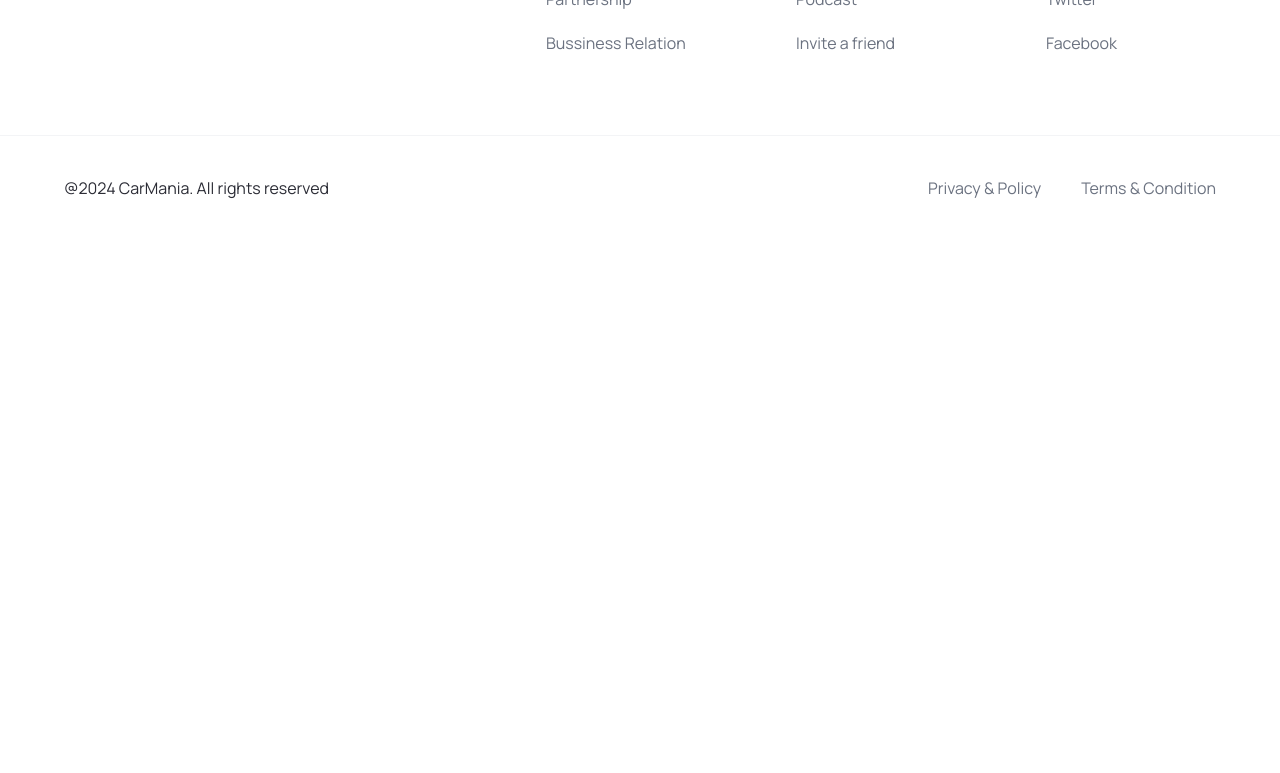
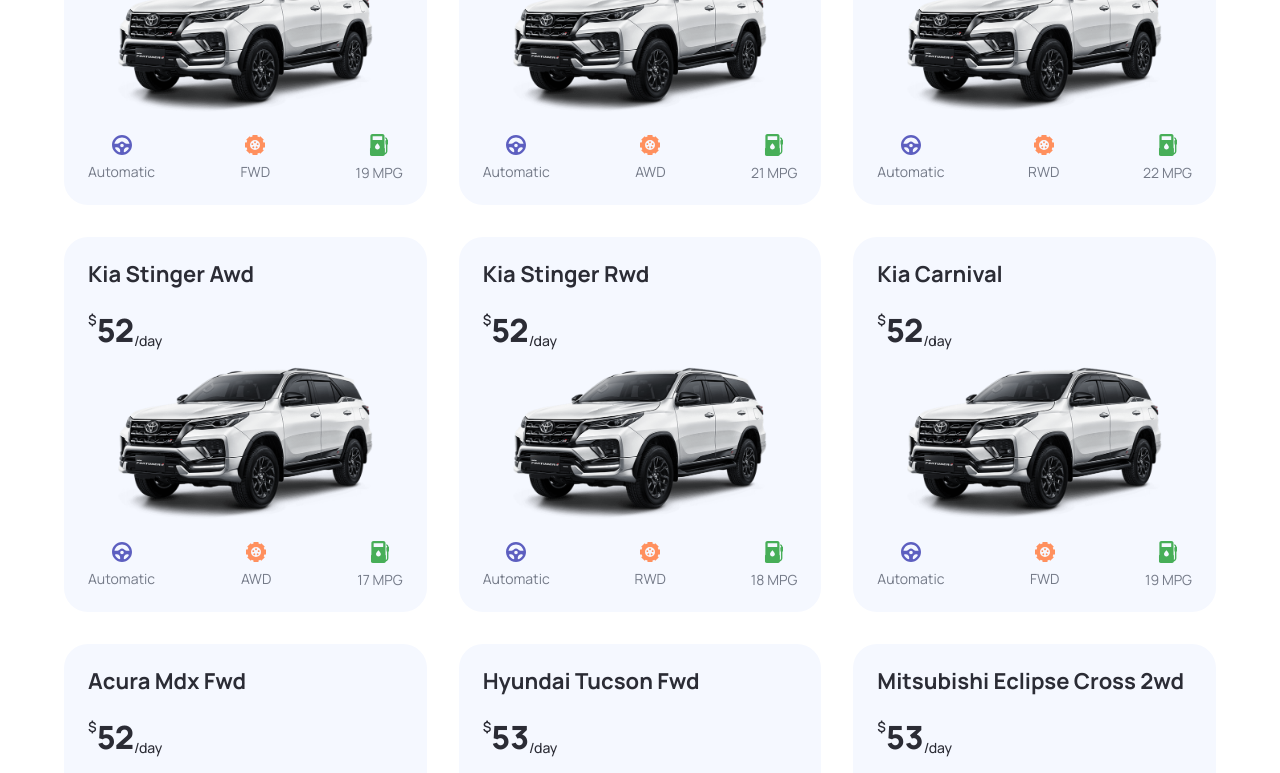
Before and after one commit to dsac147/CarMania, a Next.js app: page / in a window 1280 px wide. Shown: the part 1260-2033 px from the top of the page. Before the commit the page ends 1500 px from the top, so only its background shows below. Built offline with nearby package versions, Linux system fonts and the light colour scheme.

Commit message:
feat: Add car card component

```diff
--- a/app/page.tsx
+++ b/app/page.tsx
@@ -1,8 +1,165 @@
 import Image from "next/image";
 
-import { Hero, SearchBar } from "@/components";
+import { Hero, SearchBar , CarCard } from "@/components";
+import { fetchCars } from "@/utils";
+import { HomeProps } from "@/types";
 
-export default function Home() {
+export default async function Home({ searchParams }: HomeProps) {
+  // const allCars = await fetchCars({
+  //   manufacturer: searchParams.manufacturer || "",
+  //   year: searchParams.year || 2022,
+  //   fuel: searchParams.fuel || "",
+  //   limit: searchParams.limit || 10,
+  //   model: searchParams.model || "",
+  // });
+
+  // console.log(allCars);
+
+  const allCars = [
+    {
+      city_mpg: 19,
+      class: "minivan",
+      combination_mpg: 22,
+      cylinders: 6,
+      displacement: 3.5,
+      drive: "fwd",
+      fuel_type: "gas",
+      highway_mpg: 28,
+      make: "honda",
+      model: "odyssey",
+      transmission: "a",
+      year: 2022,
+    },
+    {
+      city_mpg: 21,
+      class: "midsize car",
+      combination_mpg: 24,
+      cylinders: 4,
+      displacement: 2.5,
+      drive: "awd",
+      fuel_type: "gas",
+      highway_mpg: 29,
+      make: "kia",
+      model: "stinger awd",
+      transmission: "a",
+      year: 2022,
+    },
+    {
+      city_mpg: 22,
+      class: "midsize car",
+      combination_mpg: 25,
+      cylinders: 4,
+      displacement: 2.5,
+      drive: "rwd",
+      fuel_type: "gas",
+      highway_mpg: 32,
+      make: "kia",
+      model: "stinger rwd",
+      transmission: "a",
+      year: 2022,
+    },
+    {
+      city_mpg: 17,
+      class: "midsize car",
+      combination_mpg: 20,
+      cylinders: 6,
+      displacement: 3.3,
+      drive: "awd",
+      fuel_type: "gas",
+      highway_mpg: 24,
+      make: "kia",
+      model: "stinger awd",
+      transmission: "a",
+      year: 2022,
+    },
+    {
+      city_mpg: 18,
+      class: "midsize car",
+      combination_mpg: 20,
+      cylinders: 6,
+      displacement: 3.3,
+      drive: "rwd",
+      fuel_type: "gas",
+      highway_mpg: 25,
+      make: "kia",
+      model: "stinger rwd",
+      transmission: "a",
+      year: 2022,
+    },
+    {
+      city_mpg: 19,
+      class: "minivan",
+      combination_mpg: 22,
+      cylinders: 6,
+      displacement: 3.5,
+      drive: "fwd",
+      fuel_type: "gas",
+      highway_mpg: 26,
+      make: "kia",
+      model: "carnival",
+      transmission: "a",
+      year: 2022,
+    },
+    {
+      city_mpg: 19,
+      class: "small sport utility vehicle",
+      combination_mpg: 22,
+      cylinders: 6,
+      displacement: 3.5,
+      drive: "fwd",
+      fuel_type: "gas",
+      highway_mpg: 26,
+      make: "acura",
+      model: "mdx fwd",
+      transmission: "a",
+      year: 2022,
+    },
+    {
+      city_mpg: 26,
+      class: "small sport utility vehicle",
+      combination_mpg: 29,
+      cylinders: 4,
+      displacement: 2.5,
+      drive: "fwd",
+      fuel_type: "gas",
+      highway_mpg: 33,
+      make: "hyundai",
+      model: "tucson fwd",
+      transmission: "a",
+      year: 2022,
+    },
+    {
+      city_mpg: 25,
+      class: "small sport utility vehicle",
+      combination_mpg: 26,
+      cylinders: 4,
+      displacement: 1.5,
+      drive: "fwd",
+      fuel_type: "gas",
+      highway_mpg: 28,
+      make: "mitsubishi",
+      model: "eclipse cross 2wd",
+      transmission: "a",
+      year: 2022,
+    },
+    {
+      city_mpg: 26,
+      class: "small sport utility vehicle",
+      combination_mpg: 27,
+      cylinders: 4,
+      displacement: 1.5,
+      drive: "fwd",
+      fuel_type: "gas",
+      highway_mpg: 29,
+      make: "mitsubishi",
+      model: "eclipse cross es 2wd",
+      transmission: "a",
+      year: 2022,
+    },
+  ];
+
+  const isDataEmpty = !Array.isArray(allCars) || allCars.length < 1 || !allCars;
+
   return (
     <main className="overflow-hidden">
       <Hero />
@@ -15,6 +172,26 @@
         <div className="home__filters">
           <SearchBar />
         </div>
+
+        {!isDataEmpty ? (
+          <section>
+            <div className="home__cars-wrapper">
+              {allCars?.map((car) => (
+                <CarCard car={car} />
+              ))}
+            </div>
+
+            {/* <ShowMore
+              pageNumber={(searchParams.limit || 10) / 10}
+              isNext={(searchParams.limit || 10) > allCars.length}
+            /> */}
+          </section>
+        ) : (
+          <div className="home__error-container">
+            <h2 className="text-black text-xl font-bold">Oops, no results</h2>
+            {/* <p>{allCars?.message}</p> */}
+          </div>
+        )}
       </div>
     </main>
   );
--- /dev/null
+++ b/components/CarCard.tsx
@@ -0,0 +1,71 @@
+"use client";
+
+import { useState } from "react";
+import Image from "next/image";
+
+import { calculateCarRent } from "@/utils";
+import { CarProps } from "@/types";
+import CustomButton from "./CustomButton";
+
+interface CarCardProps {
+  car: CarProps;
+}
+
+const CarCard = ({ car }: CarCardProps) => {
+  const { city_mpg, year, make, model, transmission, drive } = car;
+
+  const [isOpen, setIsOpen] = useState(false);
+
+  const carRent = calculateCarRent(city_mpg, year);
+
+  return (
+    <div className="car-card group">
+      <div className="car-card__content">
+        <h2 className="car-card__content-title">
+          {make} {model}
+        </h2>
+      </div>
+
+      <p className='flex mt-6 text-[32px] leading-[38px] font-extrabold'>
+        <span className='self-start text-[14px] leading-[17px] font-semibold'>$</span>
+        {carRent}
+        <span className='self-end text-[14px] leading-[17px] font-medium'>/day</span>
+      </p>
+
+      <div className='relative w-full h-40 my-3 object-contain'>
+        <Image src='/hero.png' alt='car model' fill priority className='object-contain' />
+      </div>
+
+      <div className='relative flex w-full mt-2'>
+        <div className='flex group-hover:invisible w-full justify-between text-grey'>
+          <div className='flex flex-col justify-center items-center gap-2'>
+            <Image src='/steering-wheel.svg' width={20} height={20} alt='steering wheel' />
+            <p className='text-[14px] leading-[17px]'>
+              {transmission === "a" ? "Automatic" : "Manual"}
+            </p>
+          </div>
+          <div className="car-card__icon">
+            <Image src="/tire.svg" width={20} height={20} alt="seat" />
+            <p className="car-card__icon-text">{drive.toUpperCase()}</p>
+          </div>
+          <div className="car-card__icon">
+            <Image src="/gas.svg" width={20} height={20} alt="seat" />
+            <p className="car-card__icon-text">{city_mpg} MPG</p>
+          </div>
+        </div>
+
+        <div className="car-card__btn-container">
+          <CustomButton
+            title='View More'
+            containerStyles='w-full py-[16px] rounded-full bg-primary-blue'
+            textStyles='text-white text-[14px] leading-[17px] font-bold'
+            rightIcon='/right-arrow.svg'
+            handleClick={() => setIsOpen(true)}
+          />
+        </div>
+      </div>
+    </div>
+  );
+};
+
+export default CarCard;
--- a/components/CustomButton.tsx
+++ b/components/CustomButton.tsx
@@ -1,26 +1,28 @@
 "use client";
 
-import React from "react";
 import Image from "next/image";
 
 import { CustomButtonProps } from "@/types";
 
-const CustomButton = ({
-  title,
-  containerStyles,
-  btnType,
-  handleClick,
-}: CustomButtonProps) => {
-  return (
+const Button = ({ isDisabled, btnType, containerStyles, textStyles, title, rightIcon, handleClick }: CustomButtonProps) => (
   <button
-      disabled={false}
+    disabled={isDisabled}
     type={btnType || "button"}
     className={`custom-btn ${containerStyles}`}
     onClick={handleClick}
   >
-      <span className={`flex-1`}>{title}</span>
+    <span className={`flex-1 ${textStyles}`}>{title}</span>
+    {rightIcon && (
+      <div className="relative w-6 h-6">
+        <Image
+          src={rightIcon}
+          alt="arrow_left"
+          fill
+          className="object-contain"
+        />
+      </div>
+    )}
   </button>
 );
-};
 
-export default CustomButton;
+export default Button;
--- a/components/index.ts
+++ b/components/index.ts
@@ -3,5 +3,6 @@
 import Navbar from "./Navbar";
 import Footer from "./Footer";
 import SearchBar from "./Searchbar";
+import CarCard from "./CarCard";
 
-export { Hero, CustomButton, Navbar, Footer, SearchBar };
+export { Hero, CustomButton, Navbar, Footer, SearchBar, CarCard };
--- /dev/null
+++ b/utils/index.ts
@@ -0,0 +1,36 @@
+import { FilterProps } from "@/types";
+
+export async function fetchCars(filters: FilterProps) {
+  const { manufacturer, year, model, limit, fuel } = filters;
+
+  const headers: HeadersInit = {
+    "X-RapidAPI-Key": process.env.NEXT_PUBLIC_RAPID_API_KEY || "",
+    "X-RapidAPI-Host": "cars-by-api-ninjas.p.rapidapi.com",
+  };
+
+  const response = await fetch(
+    `https://cars-by-api-ninjas.p.rapidapi.com/v1/cars?make=${manufacturer}&year=${year}&model=${model}&limit=${limit}&fuel_type=${fuel}`,
+    {
+      headers: headers,
+    }
+  );
+
+  const result = await response.json();
+
+  return result;
+}
+
+export const calculateCarRent = (city_mpg: number, year: number) => {
+  const basePricePerDay = 50; // Base rental price per day in dollars
+  const mileageFactor = 0.1; // Additional rate per mile driven
+  const ageFactor = 0.05; // Additional rate per year of vehicle age
+
+  // Calculate additional rate based on mileage and age
+  const mileageRate = city_mpg * mileageFactor;
+  const ageRate = (new Date().getFullYear() - year) * ageFactor;
+
+  // Calculate total rental rate per day
+  const rentalRatePerDay = basePricePerDay + mileageRate + ageRate;
+
+  return rentalRatePerDay.toFixed(0);
+};
```
Also changed, not shown: types/index.ts (+32 -2 lines), 1 other file (tests, documents, lock files or other folders). Lines whose indentation alone changed are shown as unchanged.
